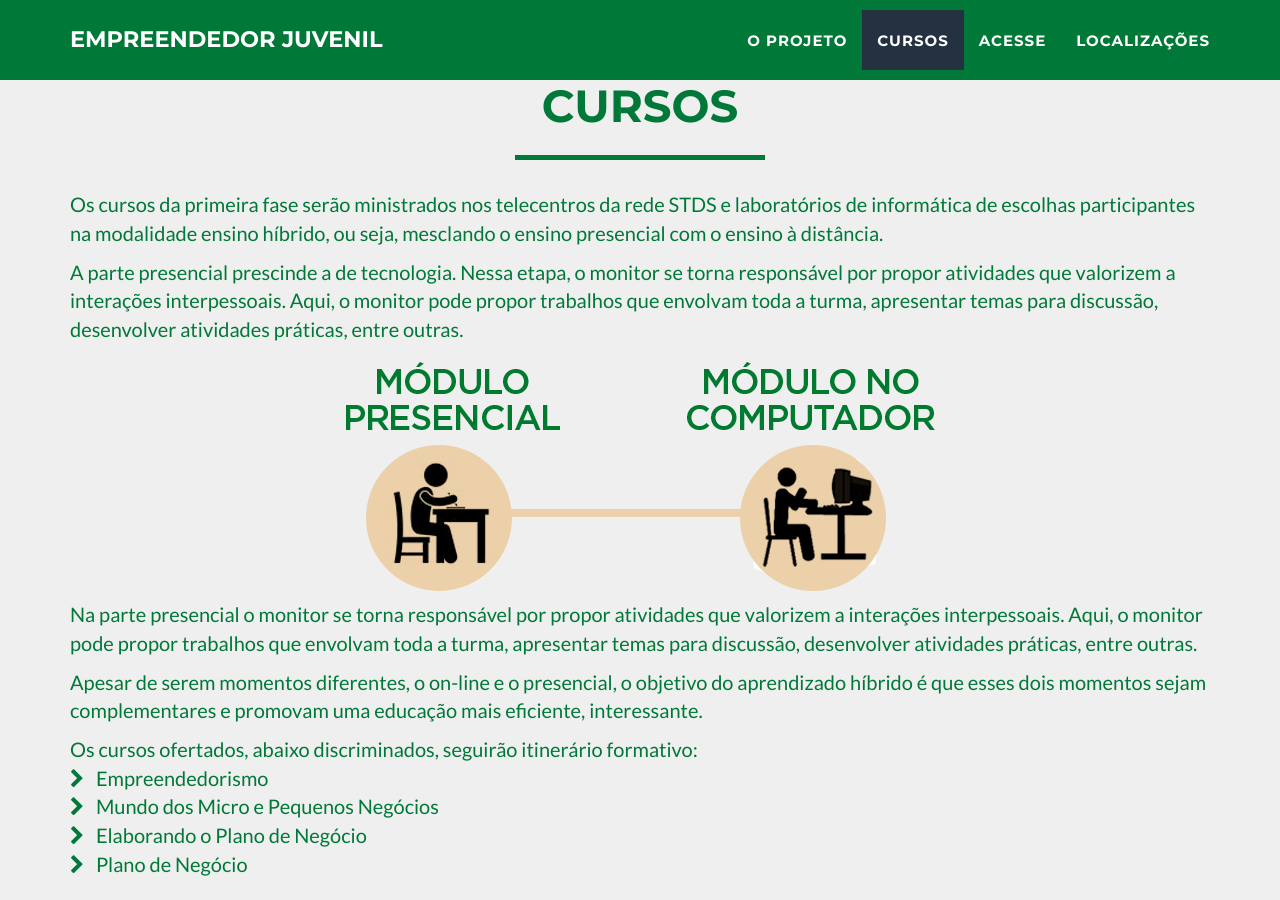
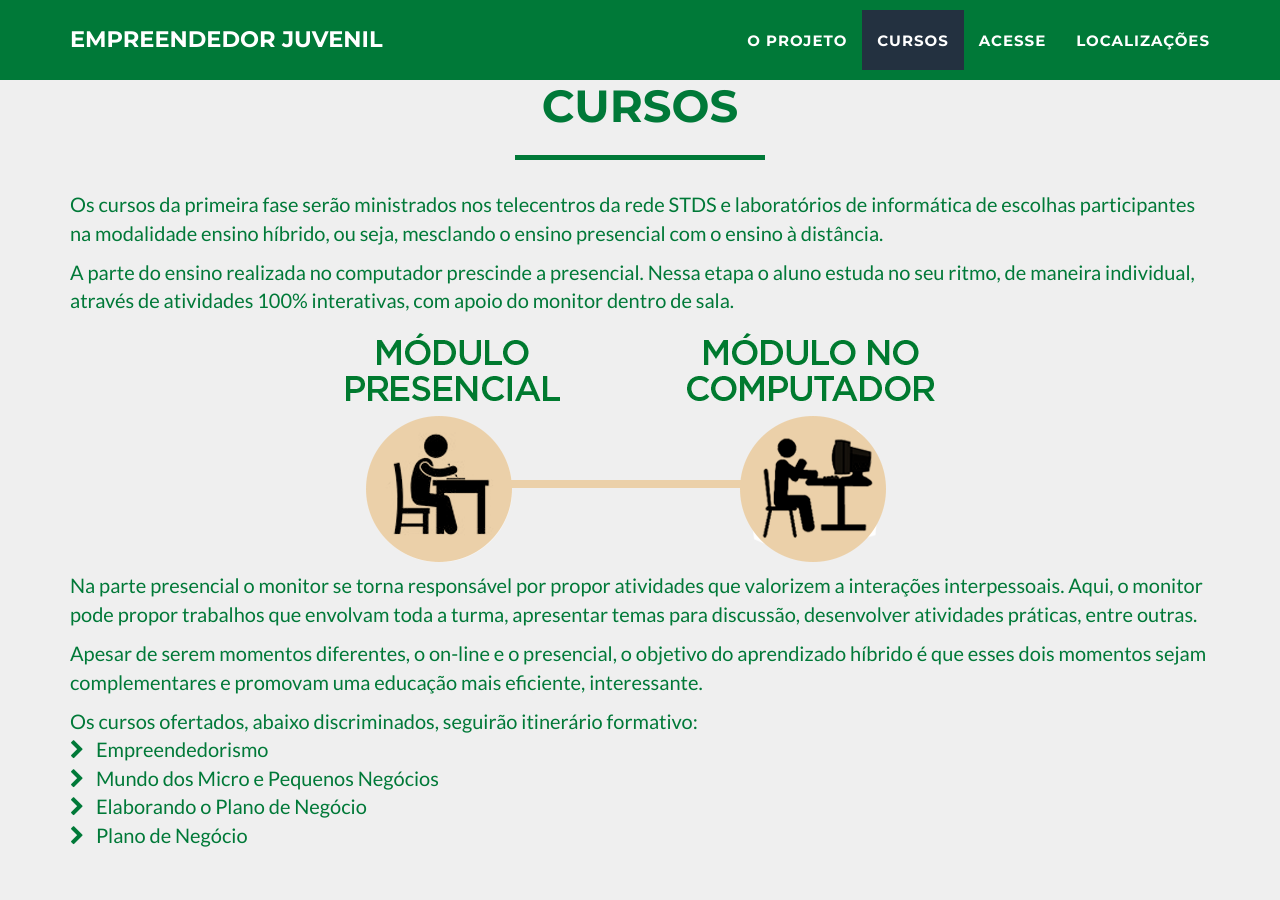
Before and after one commit to wilivro/empreendedorjuvenil.stdsce.wilivro.com.br, a Jekyll site: the page built from index.html, in a window 1280 px wide and 900 px high, scrolled down 1130 px. Built offline with Jekyll 4.4.1, drawn with Linux system fonts in a browser that asks for light colours.

Commit message:
Alterações gerais de texto
Cursos
Os cursos da primeira fase serão ministrados nos telecentros da rede STDS e laboratórios de informática de escolhas participantes na modalidade ensino híbrido, ou seja, mesclando o ensino presencial com o ensino à distância.

A parte do ensino realizada no computador prescinde a presencial. Nessa etapa o aluno estuda no seu ritmo, de maneira individual, através de atividades 100% interativas, com apoio do monitor dentro de sala.

desenho
Na parte presencial o monitor se torna responsável por propor atividades que valorizem a interações interpessoais. Aqui, o monitor pode propor trabalhos que envolvam toda a turma, apresentar temas para discussão, desenvolver atividades práticas, entre outras.

Apesar de serem momentos diferentes, o on-line e o presencial, o objetivo do aprendizado híbrido é que esses dois momentos sejam complementares e promovam uma educação mais eficiente, interessante.

Os cursos ofertados, abaixo discriminados, seguirão itinerário formativo:

```diff
--- a/_includes/portfolio_grid.html
+++ b/_includes/portfolio_grid.html
@@ -12,11 +12,11 @@
                <div class="row">
                     <div>
                         <p>Os cursos da primeira fase serão ministrados nos telecentros da rede STDS e laboratórios de informática de escolhas participantes na modalidade ensino híbrido, ou seja, mesclando o ensino presencial com o ensino à distância.</p>
-                        <p>A parte presencial prescinde a de tecnologia. Nessa etapa, o monitor se torna responsável por propor atividades que valorizem a interações interpessoais. Aqui, o monitor pode propor trabalhos que envolvam toda a turma, apresentar temas para discussão, desenvolver atividades práticas, entre outras.</p>
+                        <p>A parte do ensino realizada no computador prescinde a presencial. Nessa etapa o aluno estuda no seu ritmo, de maneira individual, através de atividades 100% interativas, com apoio do monitor dentro de sala.</p>
                         <img style="margin: 0 auto" class="img-responsive" src="img/modulos.png"/>
                         <p>Na parte presencial o monitor se torna responsável por propor atividades que valorizem a interações interpessoais. Aqui, o monitor pode propor trabalhos que envolvam toda a turma, apresentar temas para discussão, desenvolver atividades práticas, entre outras.</p>
-                        <p>Apesar de serem momentos diferentes, o on-line e o presencial, o objetivo do aprendizado híbrido é que esses dois momentos sejam complementares e promovam uma educação mais eficiente, interessante. </p>
-                        <p>Os cursos ofertados, abaixo discriminados, seguirão itinerário formativo: </br>
+                        <p>Apesar de serem momentos diferentes, o on-line e o presencial, o objetivo do aprendizado híbrido é que esses dois momentos sejam complementares e promovam uma educação mais eficiente, interessante.</p>
+                        <p>Os cursos ofertados, abaixo discriminados, seguirão itinerário formativo:</br>
                         <i class="fa fa-chevron-right"></i>&nbsp&nbsp Empreendedorismo</br>
                         <i class="fa fa-chevron-right"></i>&nbsp&nbsp Mundo dos Micro e Pequenos Negócios</br>
                         <i class="fa fa-chevron-right"></i>&nbsp&nbsp Elaborando o Plano de Negócio</br>
```
